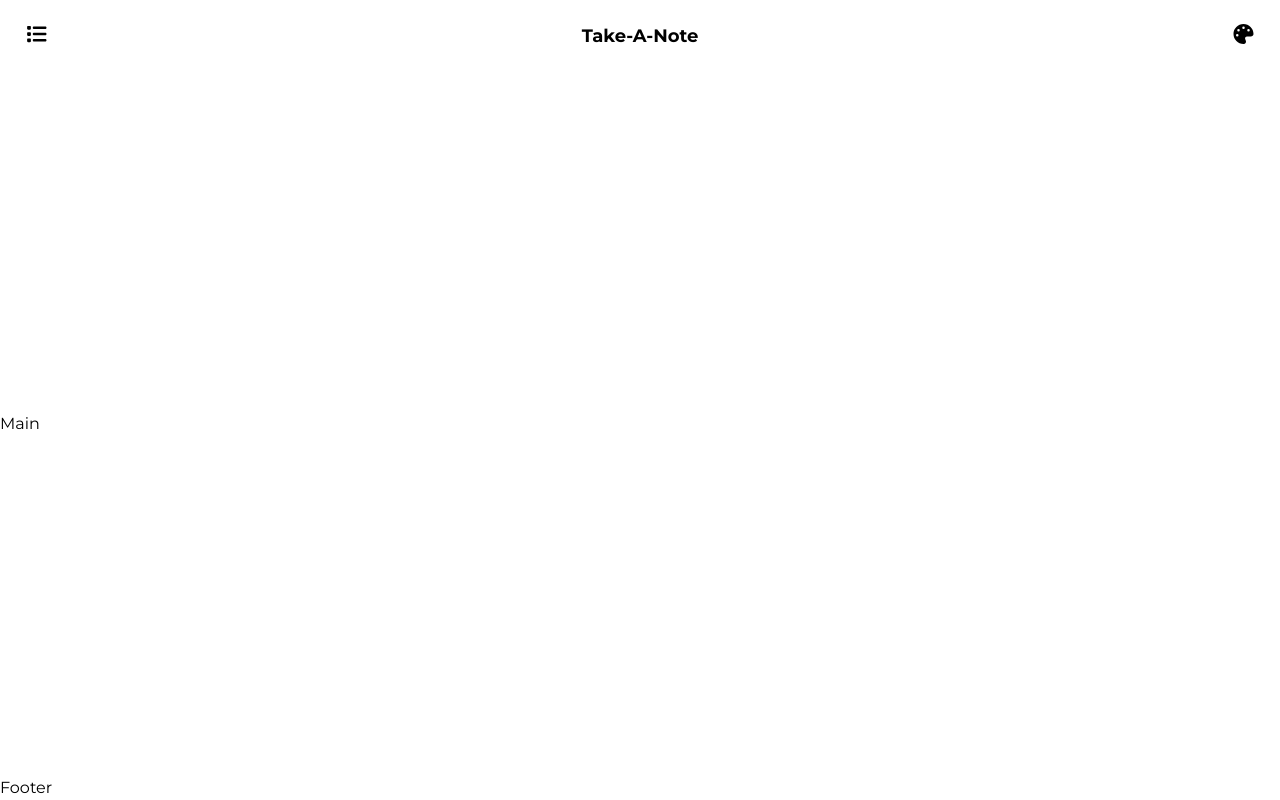
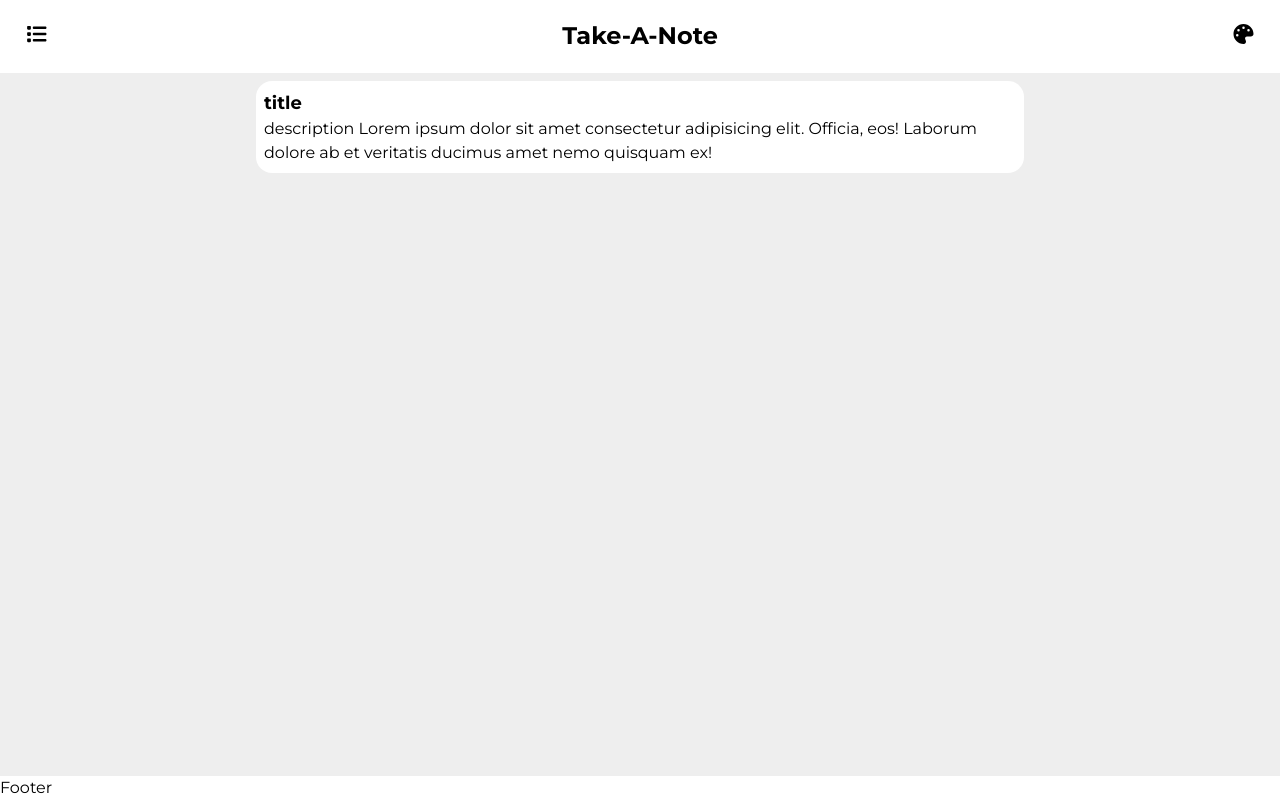
Before and after one commit to raisiglPeter/take-a-note-app, a React (Vite) app: page / in a window 1280 px wide. Built offline with nearby package versions, Linux system fonts and the light colour scheme.

Commit message:
add Main section with sample Card

```diff
--- a/src/App.jsx
+++ b/src/App.jsx
@@ -2,14 +2,13 @@ import Header from "./layout/Header";
 import Main from "./layout/Main";
 import Footer from "./layout/Footer";
 
-// src/App.jsx
 function App() {
   return (
-    <div className="flex flex-col justify-between w-full h-screen overflow-hidden">
+    <>
       <Header />
       <Main />
       <Footer />
-    </div>
+    </>
   );
 }
 
--- a/src/index.css
+++ b/src/index.css
@@ -53,6 +53,12 @@ body,
   height: 100vh;
 }
 
+#root {
+  display: flex;
+  flex-direction: column;
+  height: 100vh;
+}
+
 body {
   font-family: "Montserrat", sans-serif;
 }
--- a/src/layout/Footer.jsx
+++ b/src/layout/Footer.jsx
@@ -1,7 +1,9 @@
-export default function Header() {
+function Footer() {
   return (
-    <footer>
+    <footer className="shrink-0">
       <h1>Footer</h1>
     </footer>
   );
 }
+
+export default Footer;
--- a/src/layout/Header.jsx
+++ b/src/layout/Header.jsx
@@ -2,14 +2,14 @@ import { FontAwesomeIcon } from "@fortawesome/react-fontawesome";
 import { faList, faPalette } from "@fortawesome/free-solid-svg-icons";
 import Button from "../components/Button";
 
-export default function Header({ onMenuToggle, onThemeToggle }) {
+function Header({ onMenuToggle, onThemeToggle }) {
   return (
-    <header className="h-fit flex justify-between items-center p-4 bg-blue-light text-text-dark">
+    <header className="h-fit flex justify-between items-center p-4 bg-blue-light text-text-dark shrink-0">
       <Button onClick={onMenuToggle}>
         <FontAwesomeIcon icon={faList} className="text-xl" />
       </Button>
 
-      <p className="font-bold text-lg">Take-A-Note</p>
+      <p className="font-bold text-2xl">Take-A-Note</p>
 
       <Button onClick={onThemeToggle}>
         <FontAwesomeIcon icon={faPalette} className="text-xl" />
@@ -17,3 +17,5 @@ export default function Header({ onMenuToggle, onThemeToggle }) {
     </header>
   );
 }
+
+export default Header;
--- a/src/layout/Main.jsx
+++ b/src/layout/Main.jsx
@@ -1,7 +1,20 @@
-export default function Header() {
+function Main({ twoColumns = false }) {
   return (
-    <main>
-      <h1>Main</h1>
+    <main
+      className={`w-full p-2 bg-[var(--bg-mid)] grow overflow-y-auto mx-auto grid gap-2 justify-items-center ${
+        twoColumns ? "grid-cols-2" : "grid-cols-1"
+      }`}
+    >
+      <div className="bg-white p-2 max-w-screen-md rounded-2xl max-h-[555px] self-start">
+        <h1 className="text-lg font-bold">title</h1>
+        <p>
+          description Lorem ipsum dolor sit amet consectetur adipisicing elit.
+          Officia, eos! Laborum dolore ab et veritatis ducimus amet nemo
+          quisquam ex!
+        </p>
+      </div>
     </main>
   );
 }
+
+export default Main;
```
